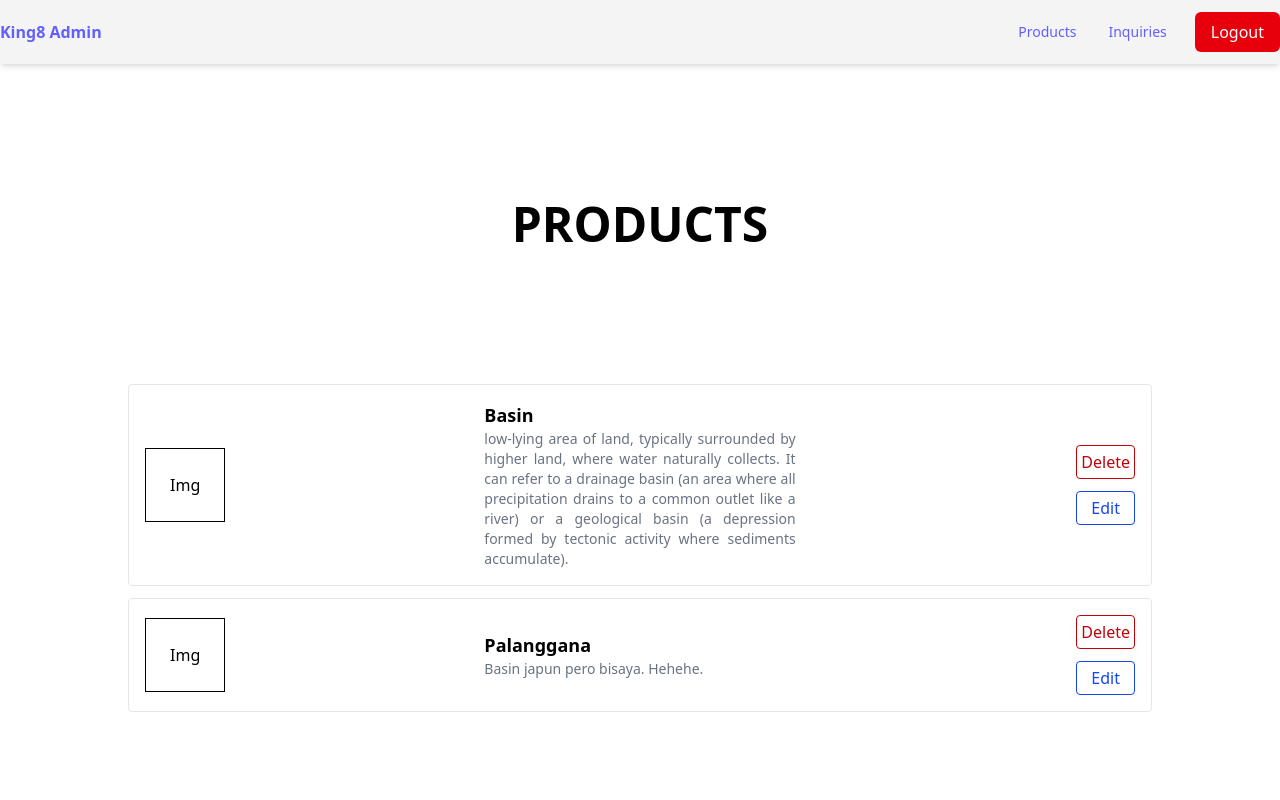
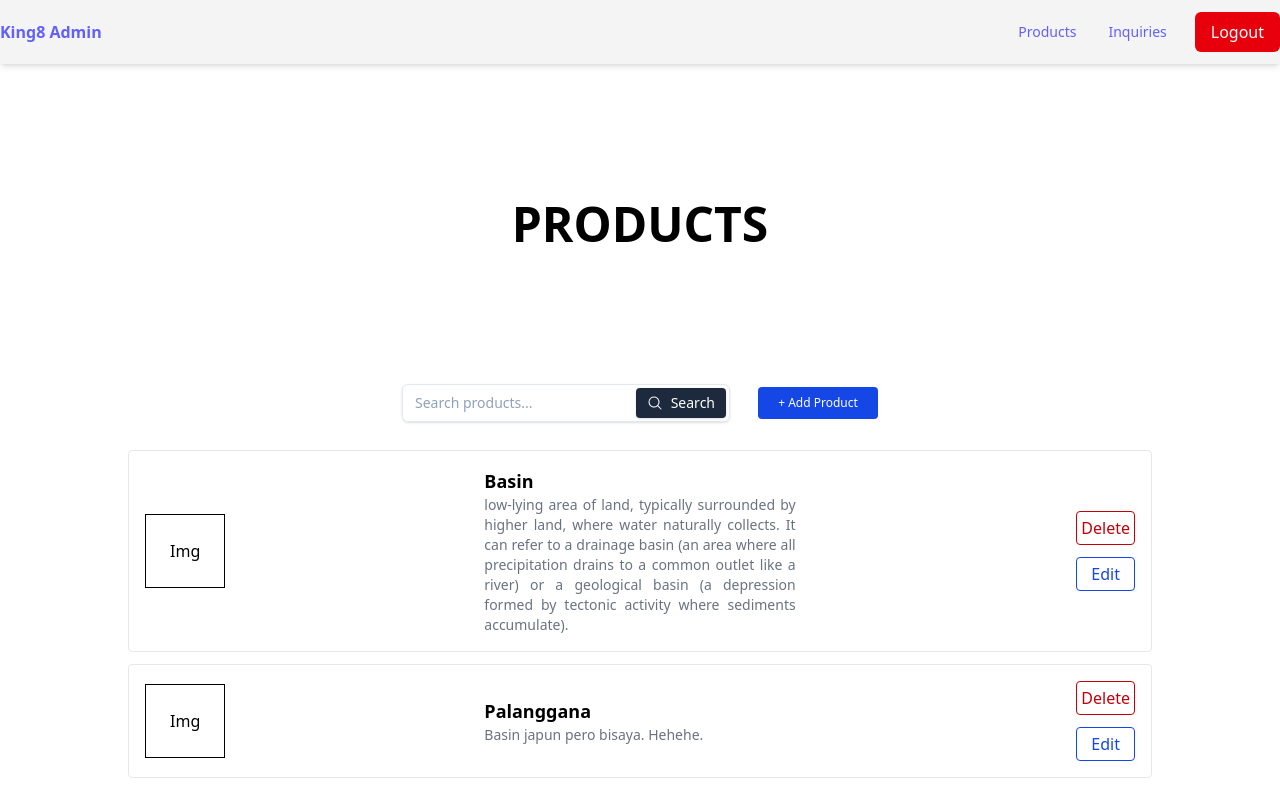
Before and after one commit to AdrianeTroyRoa/pandora-admin-frontend, a React (Vite) app: page / in a window 1280 px wide. Built offline with nearby package versions, Linux system fonts and the light colour scheme.

Commit message:
feat: searchbar and add button

```diff
--- a/src/App.jsx
+++ b/src/App.jsx
@@ -75,10 +75,47 @@
           PRODUCTS
         </div>
       </div>
+
+      <div className="flex flex-col items-center gap-7">
+        <div className="flex flex-row items-center justify-center gap-7">
+          {/*Search index*/}
+          <div className="w-full max-w-sm min-w-[200px]">
+            <div className="relative">
+              <input
+                className="w-full bg-transparent placeholder:text-slate-400 text-slate-700 text-sm border border-slate-200 rounded-md pl-3 pr-28 py-2 transition duration-300 ease focus:outline-none focus:border-slate-400 hover:border-slate-300 shadow-sm focus:shadow"
+                placeholder="Search products..."
+              />
+              <button
+                className="absolute top-1 right-1 flex items-center rounded bg-slate-800 py-1 px-2.5 border border-transparent text-center text-sm text-white transition-all shadow-sm hover:shadow focus:bg-slate-700 focus:shadow-none active:bg-slate-700 hover:bg-slate-700 active:shadow-none disabled:pointer-events-none disabled:opacity-50 disabled:shadow-none"
+                type="button"
+              >
+                <svg
+                  xmlns="http://www.w3.org/2000/svg"
+                  viewBox="0 0 24 24"
+                  fill="currentColor"
+                  className="w-4 h-4 mr-2"
+                >
+                  <path
+                    fill-rule="evenodd"
+                    d="M10.5 3.75a6.75 6.75 0 1 0 0 13.5 6.75 6.75 0 0 0 0-13.5ZM2.25 10.5a8.25 8.25 0 1 1 14.59 5.28l4.69 4.69a.75.75 0 1 1-1.06 1.06l-4.69-4.69A8.25 8.25 0 0 1 2.25 10.5Z"
+                    clip-rule="evenodd"
+                  />
+                </svg>
+                Search
+              </button>
+            </div>
+          </div>
+
+          {/*Add Product button*/}
+          <button className="bg-blue-700 p-2 rounded text-white text-xs hover:bg-blue-800 min-w-[120px]">
+            + Add Product
+          </button>
+        </div>
+
         {/*cards for products*/}
         <div className="flex flex-col justify-center items-center gap-3">
           {productSample.map((product) => (
-          <div className="border-1 border-gray-200 grid grid-cols-3 gap-7 items-center p-4 w-256 rounded">
+            <div className="border-1 border-gray-200 grid grid-cols-3 gap-7 items-center p-4 lg:w-256 sm:w-128 rounded">
               <div className="flex items-center">
                 <div className="border-1 p-6">Img</div>
               </div>
@@ -105,6 +142,7 @@
             </div>
           ))}
         </div>
+      </div>
     </>
   );
 }
```
Lines whose indentation alone changed are shown as unchanged.
